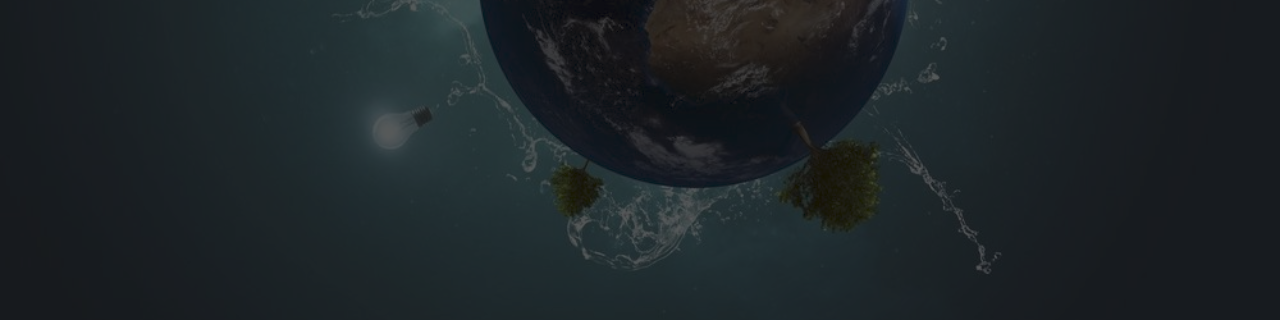
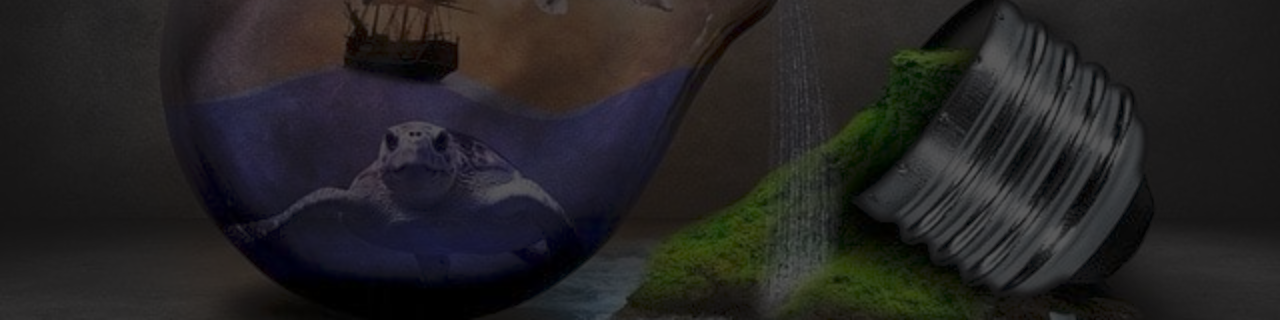
Before and after one commit to pranshurastogi/Chain-O-Plant_chainlink_hackathon, a plain HTML site: page Index.html in a window 1280 px wide. Shown: the part 550-870 px from the top of the page. Drawn offline with Linux system fonts and the light colour scheme.

Commit message:
createLayout

```diff
--- a/Index.css
+++ b/Index.css
@@ -61,7 +61,7 @@ color:white;
     border-radius: 9px;
 }
 .background{
-    background: rgba(20, 19, 19, 0.7) url(./images/img2.jpg);
+    background: rgba(20, 19, 19, 0.7) url(./images/img3.jpg);
     background-size: cover;
     background-blend-mode: darken;
 }
```
Also changed, not shown: images/img3.jpg (added).
